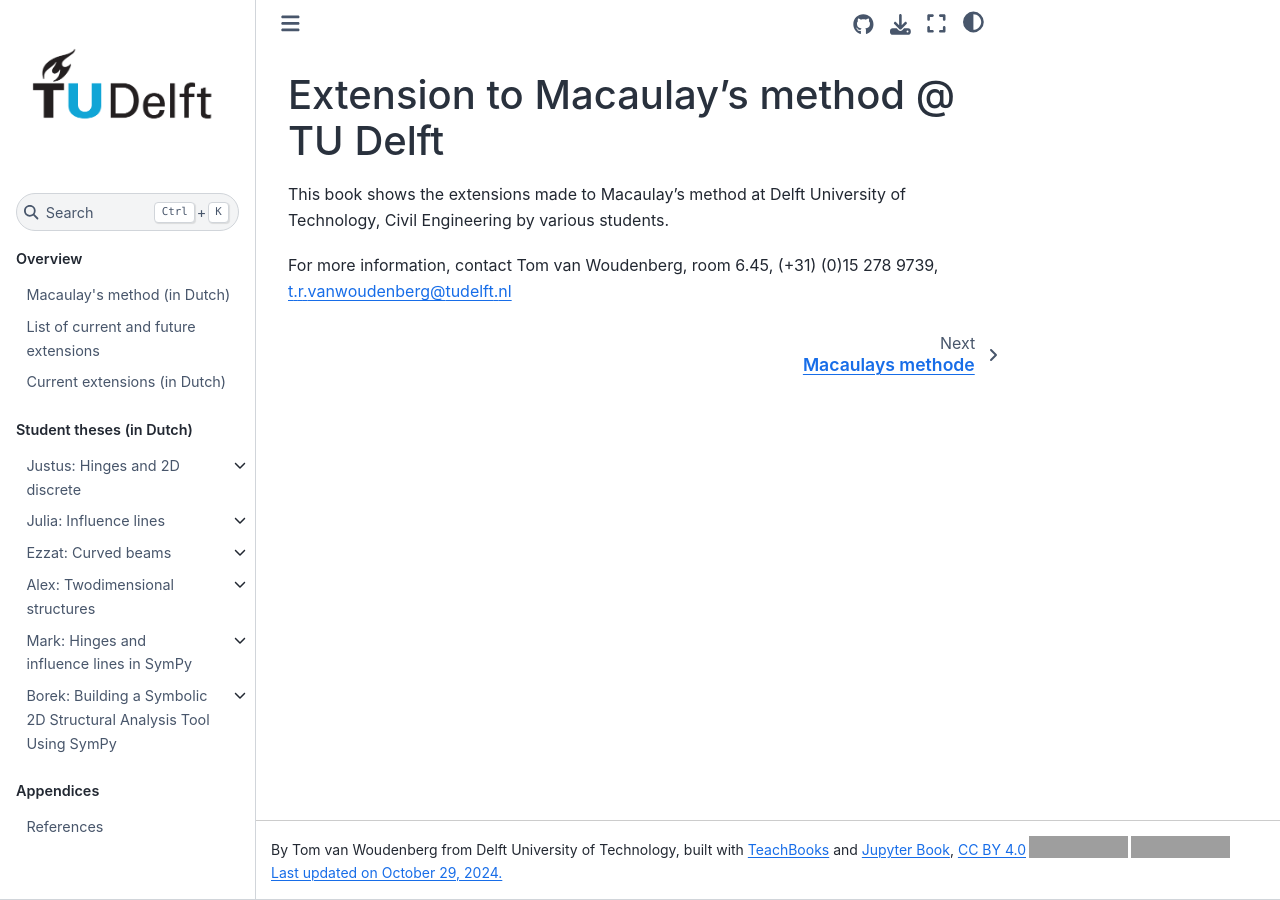
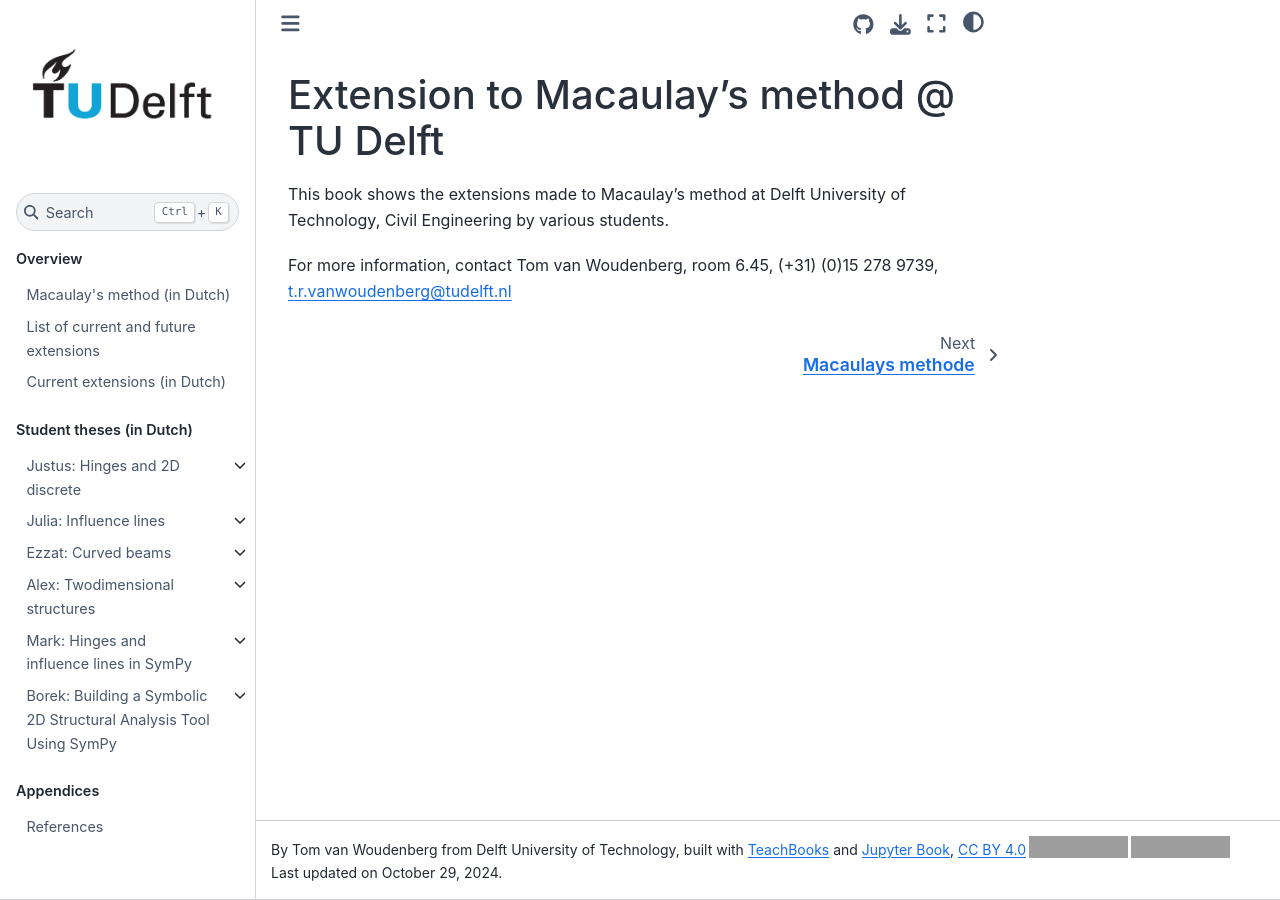
Before and after one commit to TeachBooks/Macaulays_method, a Jupyter Book: the page built from book/intro.md, in a window 1280 px wide. Built offline with Jupyter Book 1.0.4 settings and Sphinx 7.4.7 and the Sphinx Book theme 1.1.4, drawn with Linux system fonts in a browser that asks for light colours; pages that are not in the unit, such as notebooks, are missing from menus; comment, search, counter and statistics services are not loaded; grey boxes are pictures that could not be loaded.

Commit message:
close hyperlink in footer

```diff
--- a/book/_config.yml
+++ b/book/_config.yml
@@ -1,5 +1,5 @@
 title: Template
-author: Tom van Woudenberg from Delft University of Technology, built with <a href="https://teachbooks.tudelft.nl/">TeachBooks</a> and <a href="https://jupyterbook.org/">Jupyter Book</a>, <a href="https://creativecommons.org/licenses/by/4.0/?ref=chooser-v1" target="_blank" rel="license noopener noreferrer"">CC BY 4.0<img style="height:22px!important;margin-left:3px;vertical-align:text-bottom;" src="https://mirrors.creativecommons.org/presskit/icons/cc.svg?ref=chooser-v1" alt=""><img style="height:22px!important;margin-left:3px;vertical-align:text-bottom;" src="https://mirrors.creativecommons.org/presskit/icons/by.svg?ref=chooser-v1" alt=""> #Add your own name here
+author: Tom van Woudenberg from Delft University of Technology, built with <a href="https://teachbooks.tudelft.nl/">TeachBooks</a> and <a href="https://jupyterbook.org/">Jupyter Book</a>, <a href="https://creativecommons.org/licenses/by/4.0/?ref=chooser-v1" target="_blank" rel="license noopener noreferrer"">CC BY 4.0<img style="height:22px!important;margin-left:3px;vertical-align:text-bottom;" src="https://mirrors.creativecommons.org/presskit/icons/cc.svg?ref=chooser-v1" alt=""><img style="height:22px!important;margin-left:3px;vertical-align:text-bottom;" src="https://mirrors.creativecommons.org/presskit/icons/by.svg?ref=chooser-v1" alt=""></a> #Add your own name here
 logo: figures/TUDelft_logo_rgb.png
 
 execute:
```
